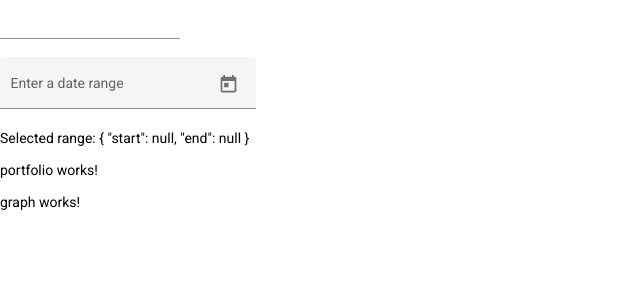
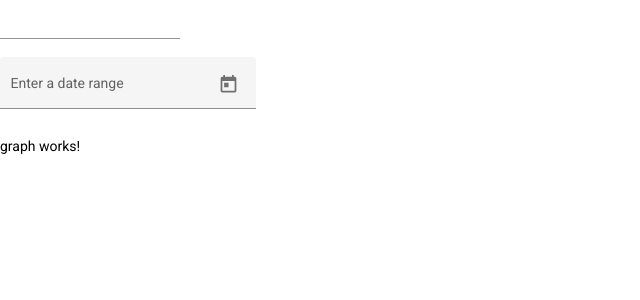
Before and after one commit to Donbasilpeter/portfolio-frontend, an Angular app: page / in a window 1280 px wide. Shown: the top 300 px of the page, without its empty margins (0-640 px from the left). Built offline with nearby package versions, Linux system fonts and the light colour scheme.

Commit message:
update quntity

```diff
--- a/src/app/components/date-range/date-range.component.html
+++ b/src/app/components/date-range/date-range.component.html
@@ -10,5 +10,3 @@
     <mat-error *ngIf="range.controls.start.hasError('matStartDateInvalid')">Invalid start date</mat-error>
     <mat-error *ngIf="range.controls.end.hasError('matEndDateInvalid')">Invalid end date</mat-error>
 </mat-form-field>
-
-<p>Selected range: {{range.value | json}}</p>
--- a/src/app/components/portfolio/portfolio.component.html
+++ b/src/app/components/portfolio/portfolio.component.html
@@ -1 +1,32 @@
-<p>portfolio works!</p>
+<div class="listitem">
+    <div class="list">
+        <mat-selection-list [multiple]="false">
+
+            <mat-list-option *ngFor="let stocks of stk;let Index = index" [value]="stocks" class="height" >
+                {{stocks["name"]}}  {{quantityArray[Index]}}
+
+
+
+            </mat-list-option>
+
+
+
+        </mat-selection-list>
+    </div>
+    <div class="list">
+        <mat-list>
+            <mat-form-field appearance="fill" floatLabel="always"  *ngFor="let stocks of stk;let Index = index" >
+                <mat-label>Percentage</mat-label>
+                <input matInput type="number" class="example-right-align" placeholder="0" #inputnum (change) = "quantityUpdate(Index,inputnum.value)" >
+
+                <span matSuffix>%</span>
+              </mat-form-field>
+
+        </mat-list>
+
+
+
+
+    </div>
+
+</div>
--- a/src/app/components/portfolio/portfolio.component.scss
+++ b/src/app/components/portfolio/portfolio.component.scss
@@ -0,0 +1,13 @@
+
+.listitem{
+    display: grid;
+    grid-template-columns: 1fr 1fr;
+    width:60%;
+
+
+
+}
+
+.height{
+  height:50%
+}
--- a/src/app/components/portfolio/portfolio.component.ts
+++ b/src/app/components/portfolio/portfolio.component.ts
@@ -1,4 +1,5 @@
 import { Component, OnInit } from '@angular/core';
+import { DataCentreService } from 'src/app/services/data-centre.service';
 
 @Component({
   selector: 'app-portfolio',
@@ -7,9 +8,18 @@ import { Component, OnInit } from '@angular/core';
 })
 export class PortfolioComponent implements OnInit {
 
-  constructor() { }
+  constructor(private stockdata:DataCentreService) { }
 
+  stk:any
+  quantityArray:number[] = []
   ngOnInit(): void {
+    this.stk = this.stockdata.portfoliostocks
+    this.quantityArray = this.stockdata.quantity
+
+  }
+  quantityUpdate(Index:any,quantity:string){
+    this.quantityArray[Index] =Number(quantity)
+    this.stockdata.quantity[Index] =Number(quantity)
   }
 
 }
--- a/src/app/components/search-stocks/search-stocks.component.ts
+++ b/src/app/components/search-stocks/search-stocks.component.ts
@@ -36,6 +36,7 @@ export class SearchStocksComponent implements OnInit {
 
   getdata(Index:number){
     this.stockdata.addstock(this.code[Index]["code"])
+    this.stockdata.quantity.push(0)
   }
 
 
--- a/src/app/services/data-centre.service.ts
+++ b/src/app/services/data-centre.service.ts
@@ -9,7 +9,7 @@ export class DataCentreService {
   dateStart:any = "20200101"
   dateEnd :any = "20210101"
   portfoliostocks:any = []
-
+  quantity:number[] = []
   constructor(private request:RequestService) { }
 
 
@@ -31,11 +31,12 @@ export class DataCentreService {
           this.addstock(temp[index]["script_code"])
         }
 
+
      }
 
     }
+    console.log(this.quantity)
 
-   console.log(this.portfoliostocks)
   }
 
     addstock(code:string){
@@ -50,11 +51,17 @@ export class DataCentreService {
         if(   Number(this.dateStart) <Number(this.dateEnd)){
 
           this.request.addstock({"script_code":code,"from_date":this.dateStart,"to_date":this.dateEnd}).subscribe((data)=>{
-          this.portfoliostocks.push(data)
+
+            this.portfoliostocks.push(data)
+            console.log(data)
+            console.log(this.quantity)
+
+
 
           })
          }
       }
+
      }
 
 
--- a/src/app/shared/material.module.ts
+++ b/src/app/shared/material.module.ts
@@ -5,6 +5,8 @@ import { MatInputModule } from '@angular/material/input'
 import {MatDatepickerModule} from '@angular/material/datepicker';
 import { MatNativeDateModule } from '@angular/material/core';
 import { MatButtonModule } from '@angular/material/button';
+import {MatListModule} from '@angular/material/list';
+import {MatIconModule} from '@angular/material/icon';
 
 const materialModules = [
   MatAutocompleteModule,
@@ -12,7 +14,9 @@ const materialModules = [
   MatInputModule,
   MatDatepickerModule,
   MatNativeDateModule,
-  MatButtonModule
+  MatButtonModule,
+  MatListModule,
+  MatIconModule
 ];
 
 @NgModule({
```
